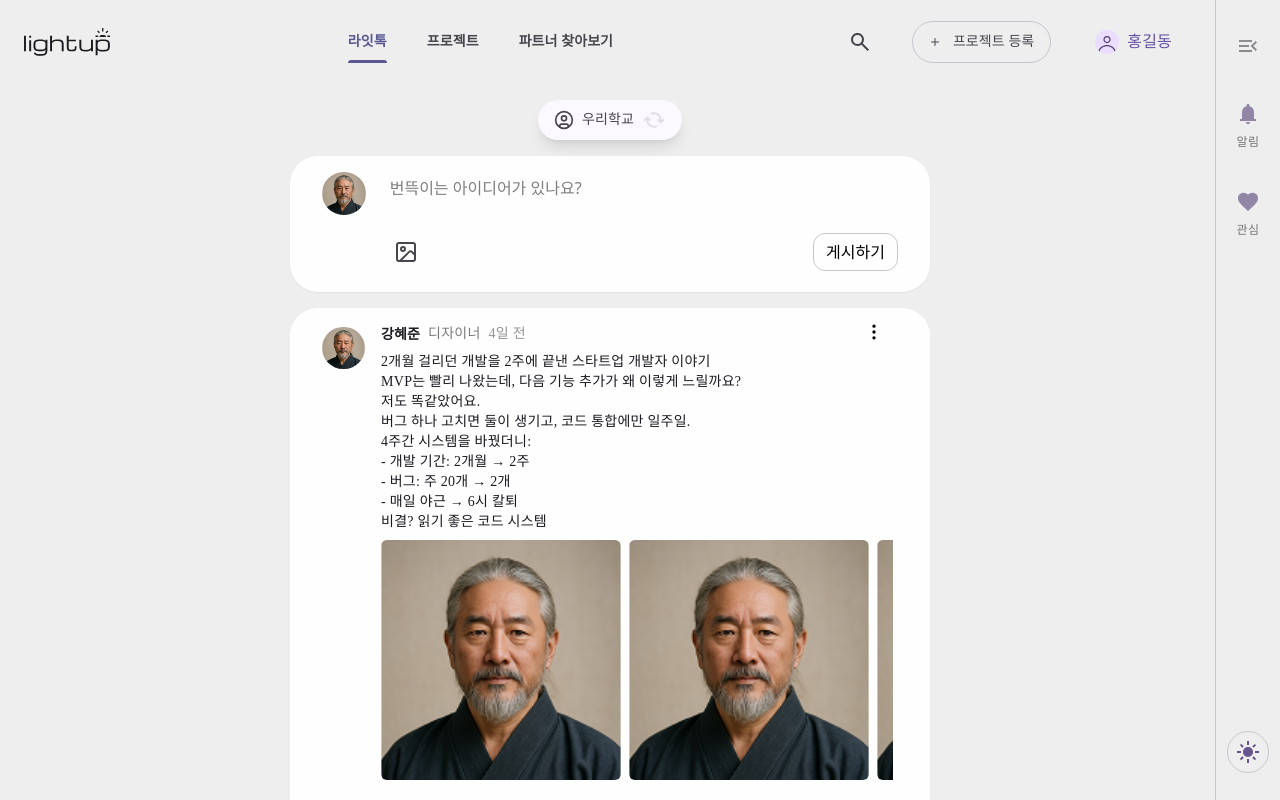
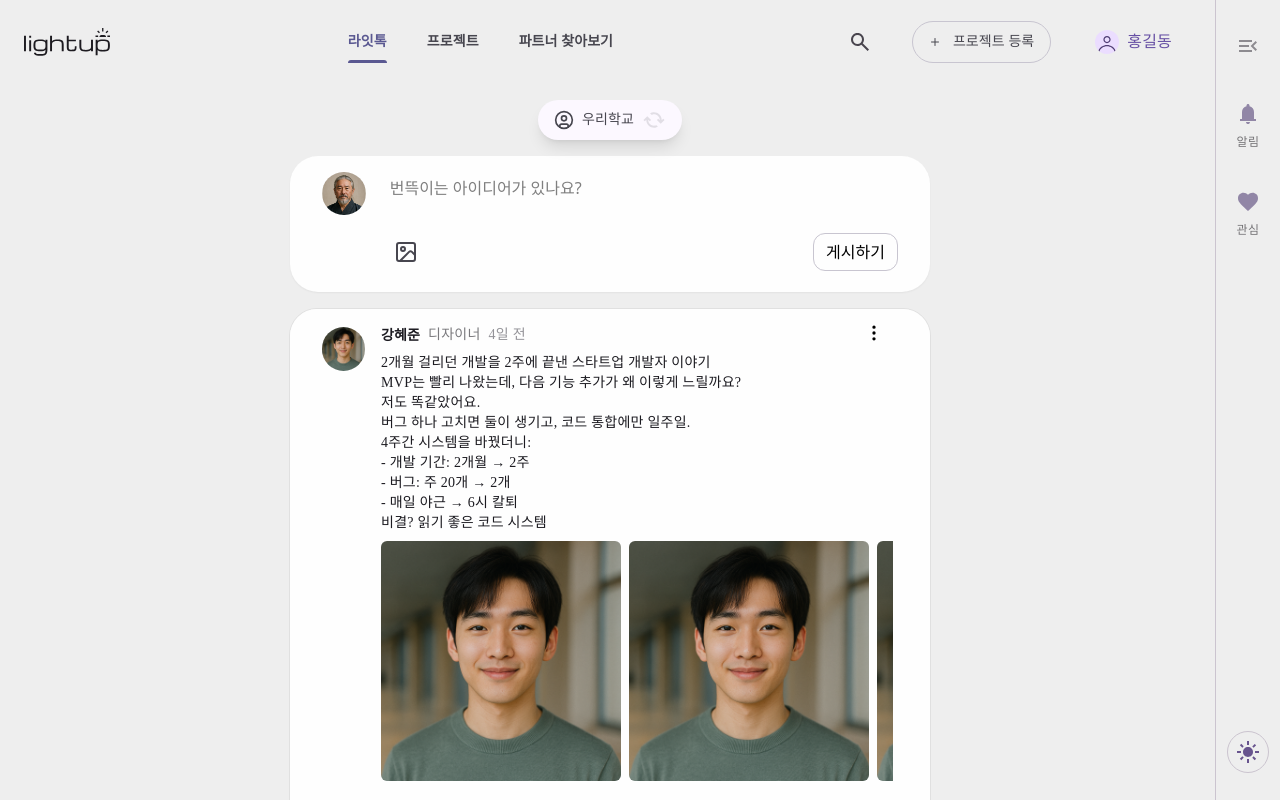
Before and after one commit to 1ronPark/Front-end, a React (Vite) app: page /lighttalk in a window 1280 px wide. Shown: the top 800 px of the page. Built offline with nearby package versions, Linux system fonts and the light colour scheme; a web font is replaced by a local one.

Commit message:
design: TalkList 첫번째 카드랑 마지막 카드만 rounded 스타일링 주기

```diff
--- /dev/null
+++ b/mockData/dummyLightTalkCard.tsx
@@ -0,0 +1,98 @@
+import type { TalkCardProps } from "../src/types/LightTalkProps";
+import sampleImage from "../src/assets/icons/mypage/sample_profile.png";
+import sampleImage2 from "../src/assets/icons/mypage/sample_image3.png";
+
+export const dummyLightTalkCard: TalkCardProps[] = [
+  {
+    id: 1,
+    name: "강혜준",
+    profile_image: `${sampleImage2}`,
+    role: "디자이너",
+    univ: "길동대학",
+    createAt: new Date("2025-07-18T13:00:00"),
+    content: `2개월 걸리던 개발을 2주에 끝낸 스타트업 개발자 이야기
+        MVP는 빨리 나왔는데, 다음 기능 추가가 왜 이렇게 느릴까요?
+        저도 똑같았어요.
+        버그 하나 고치면 둘이 생기고, 코드 통합에만 일주일.
+        4주간 시스템을 바꿨더니:
+        - 개발 기간: 2개월 → 2주
+        - 버그: 주 20개 → 2개
+        - 매일 야근 → 6시 칼퇴
+        비결? 읽기 좋은 코드 시스템
+        ![uploaded-image](${sampleImage2})
+        ![uploaded-image](${sampleImage2})
+        ![uploaded-image](${sampleImage2})
+        ![uploaded-image](${sampleImage2})
+
+        `,
+    num_hearts: 32,
+    num_comments: 32,
+  },
+  {
+    id: 2,
+    name: "강혜준",
+    profile_image: `${sampleImage2}`,
+    role: "디자이너",
+    univ: "길동대학",
+    createAt: new Date("2025-07-18T13:00:00"),
+    content: `2개월 걸리던 개발을 2주에 끝낸 스타트업 개발자 이야기
+        MVP는 빨리 나왔는데, 다음 기능 추가가 왜 이렇게 느릴까요?
+        저도 똑같았어요.
+        버그 하나 고치면 둘이 생기고, 코드 통합에만 일주일.
+        4주간 시스템을 바꿨더니:
+        - 개발 기간: 2개월 → 2주
+        - 버그: 주 20개 → 2개
+        - 매일 야근 → 6시 칼퇴
+        비결? 읽기 좋은 코드 시스템
+https://toss.tech/article/toss-bank-interns
+
+        `,
+    num_hearts: 32,
+    num_comments: 32,
+  },
+  {
+    id: 3,
+    name: "강혜준",
+    profile_image: `${sampleImage}`,
+    role: "디자이너",
+    univ: "피식대학",
+    createAt: new Date("2025-07-18T13:00:00"),
+    content: `2개월 걸리던 개발을 2주에 끝낸 스타트업 개발자 이야기
+        MVP는 빨리 나왔는데, 다음 기능 추가가 왜 이렇게 느릴까요?
+        저도 똑같았어요.
+        버그 하나 고치면 둘이 생기고, 코드 통합에만 일주일.
+        4주간 시스템을 바꿨더니:
+        - 개발 기간: 2개월 → 2주
+        - 버그: 주 20개 → 2개
+        - 매일 야근 → 6시 칼퇴
+        비결? 읽기 좋은 코드 시스템
+        ![uploaded-image](${sampleImage})
+        ![uploaded-image](${sampleImage})
+        ![uploaded-image](${sampleImage})
+        ![uploaded-image](${sampleImage})
+        ![uploaded-image](${sampleImage})
+        `,
+    num_hearts: 32,
+    num_comments: 32,
+  },
+  {
+    id: 4,
+    name: "강혜준",
+    profile_image: `${sampleImage}`,
+    role: "디자이너",
+    univ: "피식대학",
+    createAt: new Date("2025-07-18T13:00:00"),
+    content: `2개월 걸리던 개발을 2주에 끝낸 스타트업 개발자 이야기
+        MVP는 빨리 나왔는데, 다음 기능 추가가 왜 이렇게 느릴까요?
+        저도 똑같았어요.
+        버그 하나 고치면 둘이 생기고, 코드 통합에만 일주일.
+        4주간 시스템을 바꿨더니:
+        - 개발 기간: 2개월 → 2주
+        - 버그: 주 20개 → 2개
+        - 매일 야근 → 6시 칼퇴
+        비결? 읽기 좋은 코드 시스템
+        `,
+    num_hearts: 32,
+    num_comments: 32,
+  },
+];
--- a/src/pages/LightTalk.tsx
+++ b/src/pages/LightTalk.tsx
@@ -4,9 +4,15 @@ import TalkBox from "./lightTalk/TalkBox";
 import { useState } from "react";
 import slashUserIcon from "../assets/icons/lightTalk/ic_slash_user.svg";
 import sampleProfile from "../assets/icons/mypage/sample_profile.png";
-import TalkCard from "./lightTalk/TalkCard";
+import TalkList from "./lightTalk/TalkList";
+import type { TalkCardProps } from "../types/LightTalkProps";
+import { dummyLightTalkCard } from "../../mockData/dummyLightTalkCard";
 
 export const LightTalk = () => {
+  const talkCards: TalkCardProps[] = dummyLightTalkCard;
+  //test용으로 로그인 한 유저를 더미데이터의 id:1로 설정.
+  const myProps: TalkCardProps = talkCards[0];
+
   const [univType, setUnivType] = useState<"우리학교" | "다른학교">("우리학교");
   const [isClicked, setIsClicked] = useState(false);
 
@@ -43,30 +49,7 @@ export const LightTalk = () => {
       </div>
       {/* 해당 톡박스에 해당하는 유저 이미지와 ID를 props로 넣어줌 */}
       <TalkBox profileImage={sampleProfile} />
-      <TalkCard
-        name="강혜준"
-        role="디자이너"
-        createAt={new Date("2025-07-18T13:00:00")}
-        content={`2개월 걸리던 개발을 2주에 끝낸 스타트업 개발자 이야기
-        MVP는 빨리 나왔는데, 다음 기능 추가가 왜 이렇게 느릴까요?
-        저도 똑같았어요.
-        버그 하나 고치면 둘이 생기고, 코드 통합에만 일주일.
-        4주간 시스템을 바꿨더니:
-        - 개발 기간: 2개월 → 2주
-        - 버그: 주 20개 → 2개
-        - 매일 야근 → 6시 칼퇴
-        비결? 읽기 좋은 코드 시스템
-
-![uploaded-image](${sampleProfile})
-![uploaded-image](${sampleProfile})
-![uploaded-image](${sampleProfile})
-![uploaded-image](${sampleProfile})
-![uploaded-image](${sampleProfile})
-
-`}
-        num_hearts={32}
-        num_comments={32}
-      />
+      <TalkList cards={talkCards} />
     </div>
   );
 };
--- a/src/pages/lightTalk/TalkCard.tsx
+++ b/src/pages/lightTalk/TalkCard.tsx
@@ -4,12 +4,15 @@ import {
   MessageSquareText,
   Upload,
 } from "lucide-react";
-import sampleProfile from "../../assets/icons/mypage/sample_profile.png";
 import { useEffect, useState } from "react";
 
 interface TalkCardProps {
+  id: number;
   name: string; //이름
-  role?: "디자이너" | "PM" | "Web" | "Android" | "ios" | "Server"; //역할
+  profile_image: string;
+  // role?: "디자이너" | "PM" | "Web" | "Android" | "ios" | "Server";
+  role: string;
+  univ: string;
   content: string; //글내용
   createAt: Date; //글이 작성된 날짜
   num_hearts: number; //좋아요 갯수
@@ -39,6 +42,7 @@ const extractImagesAndText = (content: string) => {
 const TalkCard = ({
   name,
   role,
+  profile_image,
   content,
   createAt,
   num_hearts,
@@ -63,14 +67,17 @@ const TalkCard = ({
   const { images, text } = extractImagesAndText(content);
 
   return (
-    <div className="relative w-[640px] flex items-start px-8 pt-4  gap-4 bg-[#FEFEFE] rounded-t-[28px]">
+    <div
+      className="relative w-[640px] flex items-start px-8 pt-4  gap-4 bg-[#FEFEFE]
+    "
+    >
       <div className="h-12 w-12 absolute top-0 right-8 flex justify-center items-center">
         <button className="flex h-8 w-8 flex-col justify-center items-center rounded-[100px] hover:bg-[rgba(73,69,79,0.08)]">
           <EllipsisVertical className="w-5 h-5 " />
         </button>
       </div>
       <div className="flex w-12 h-12 justify-center items-center ">
-        <img src={sampleProfile} className="rounded-[240px]" />
+        <img src={profile_image} className="rounded-[240px]" />
       </div>
       <div className="w-full flex flex-col items-start gap-2 mb-2">
         {/* 내 정보 컨텐츠 */}
@@ -85,20 +92,6 @@ const TalkCard = ({
         </div>
         {/* 글내용 */}
         <p className="h-auto body-medium text-[#1C1B21]">
-          {/* 2개월 걸리던 개발을 2주에 끝낸 스타트업 개발자 이야기
-          <br />
-          MVP는 빨리 나왔는데, 다음 기능 추가가 왜 이렇게 느릴까요?
-          <br />
-          저도똑같았어요.
-          <br />
-          버그 하나 고치면 둘이 생기고, 코드 통합에만 일주일.
-          <br />
-          4주간 시스템을 바꿨더니: <br />
-          - 개발 기간: 2개월 → 2주 <br />
-          - 버그: 주 20개 → 2개 <br />
-          - 매일 야근 → 6시 칼퇴 <br />
-          비결? "읽기 좋은 코드 시스템" <br /> */}
-          {/* 본문 텍스트 */}
           <p className="body-medium whitespace-pre-line text-[#1C1B21]">
             {text.trim()}
           </p>
@@ -128,9 +121,8 @@ const TalkCard = ({
             <p className="label-large-emphasis">{countHeart}</p>
           </div>
           {/* 댓글 버튼 */}
-          <div className="flex px-3 py-1.5 justify-center items-center gap-1 opacity-[0.58]">
+          <div className="flex px-3 py-1.5 justify-center items-center gap-1 opacity-[0.58] rounded-xl">
             <button className="hover:cursor-pointer">
-              {" "}
               <MessageSquareText />
             </button>
             <p className="label-large-emphasis">{num_comments}</p>
--- a/src/pages/lightTalk/TalkList.tsx
+++ b/src/pages/lightTalk/TalkList.tsx
@@ -0,0 +1,64 @@
+import type { TalkCardProps } from "../../types/LightTalkProps";
+import TalkCard from "./TalkCard";
+
+interface TalkCardGroup {
+  univ: string;
+  cards: TalkCardProps[];
+}
+
+interface TalkCardListProps {
+  cards: TalkCardProps[];
+}
+
+const TalkList = ({ cards }: TalkCardListProps) => {
+  // univ 기준으로 그룹핑
+  const grouped = cards.reduce<Record<string, TalkCardProps[]>>((acc, card) => {
+    if (!acc[card.univ]) acc[card.univ] = [];
+    acc[card.univ].push(card);
+    return acc;
+  }, {});
+
+  const groupedArray: TalkCardGroup[] = Object.entries(grouped).map(
+    ([univ, cards]) => ({ univ, cards })
+  );
+
+  return (
+    <div className="flex flex-col">
+      {groupedArray.map(({ univ, cards }) => (
+        <div
+          key={univ}
+          className="flex flex-col border border-[#E0E0E0] rounded-[28px] overflow-hidden"
+        >
+          {/* 대학 이름 표시 (필요 시 주석 해제) */}
+          {/* <div className="text-[#49454F] font-semibold text-sm mb-2 px-8">
+            {univ}
+          </div> */}
+
+          {cards.map((card, index) => {
+            const isFirst = index === 0;
+            const isLast = index === cards.length - 1;
+
+            const borderRadiusClass = isFirst
+              ? "rounded-t-[28px]"
+              : isLast
+              ? "rounded-b-[28px]"
+              : "rounded-none";
+
+            const borderTop = isFirst ? "" : "border-t border-[#E0E0E0]";
+
+            return (
+              <div
+                key={card.id}
+                className={`${borderTop} ${borderRadiusClass} rounded-[28px] bg-[#FEFEFE]`}
+              >
+                <TalkCard {...card} />
+              </div>
+            );
+          })}
+        </div>
+      ))}
+    </div>
+  );
+};
+
+export default TalkList;
--- /dev/null
+++ b/src/types/LightTalkProps.ts
@@ -0,0 +1,12 @@
+export interface TalkCardProps {
+  id: number;
+  name: string; //이름
+  profile_image: string;
+  // role?: "디자이너" | "PM" | "Web" | "Android" | "ios" | "Server" | "마케팅";
+  role: string; //역할 위에 내용으로 정해진 파트를 할지 그냥 string으로 할지 고민중
+  univ: string; //학교 이름
+  content: string; //글내용
+  createAt: Date; //글이 작성된 날짜
+  num_hearts: number; //좋아요 갯수
+  num_comments: number; //댓글 갯수
+}
--- a/src/types/MyInfoProps.ts
+++ b/src/types/MyInfoProps.ts
@@ -10,7 +10,8 @@ export interface MyInfoProps {
   univ: string; // 학교 이름
   location?: string; // 지역
   mbti: string;
-  role?: "디자이너" | "PM" | "Web" | "Android" | "ios" | "Server"; //design, pm, web, server, android 등등
+  role?: string; // 역할 (예: PM, 디자이너 등)
+  // role?: "디자이너" | "PM" | "Web" | "Android" | "ios" | "Server"; //design, pm, web, server, android 등등
   intro?: string; // 자기소개
   blog?: string; // 블로그 URL
   gender?: "남" | "여";
```
Also changed, not shown: src/assets/icons/mypage/sample_image3.png (added), src/assets/sample_image2.png (added).
